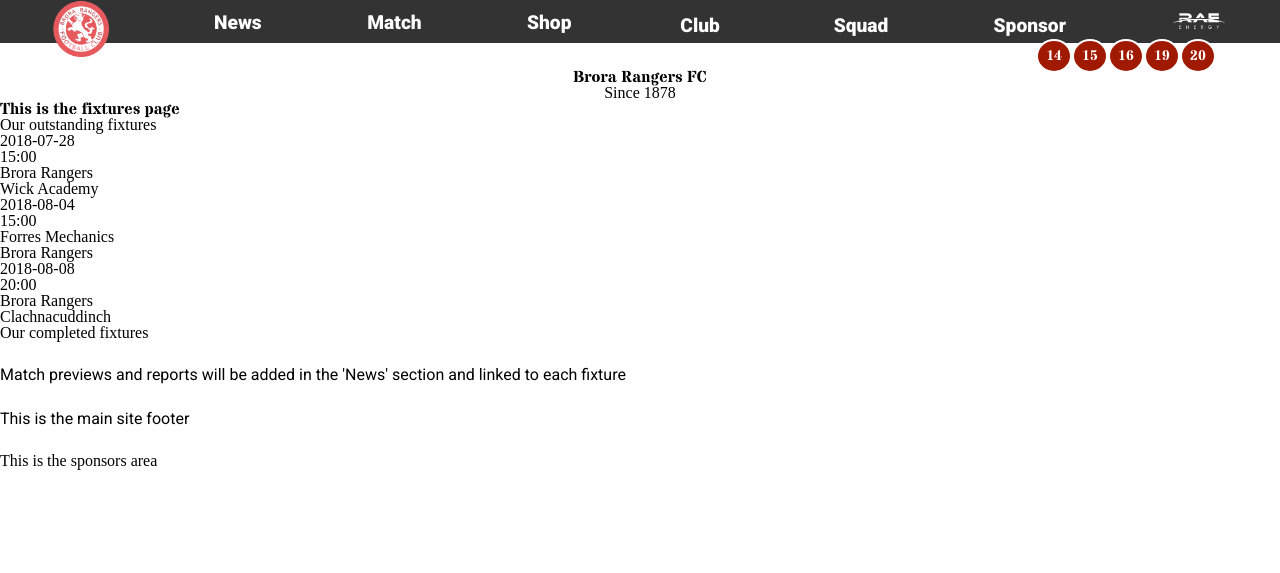
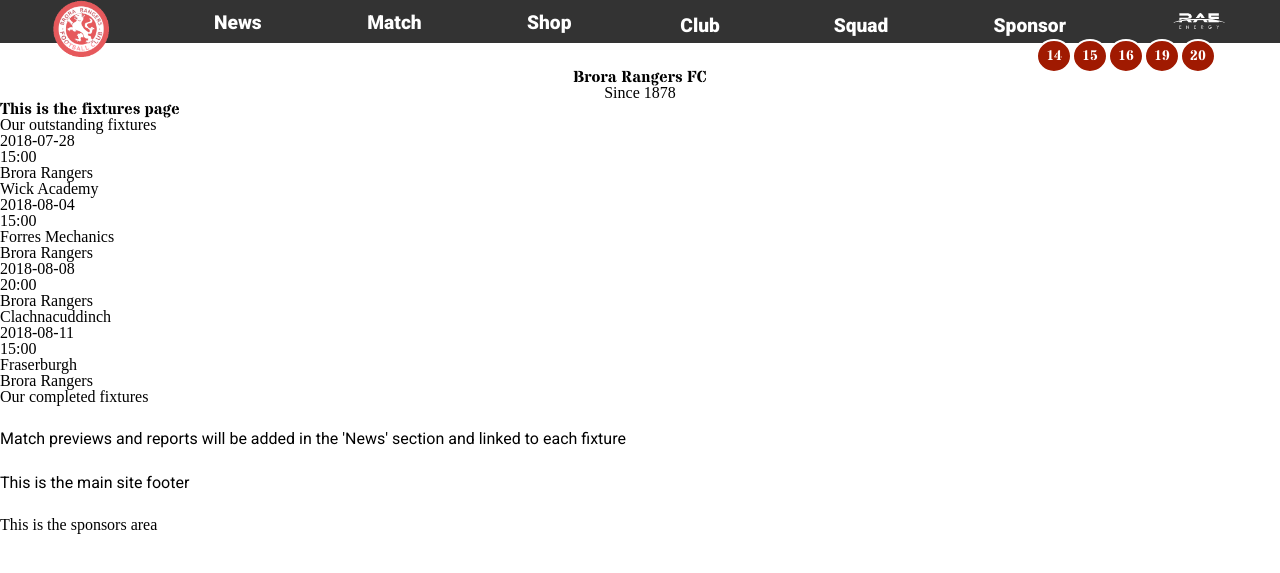
Before and after one commit to digitalbrora/club-website, a Jekyll site: the page built from fixtures.html, in a window 1280 px wide. Shown: the top 573 px of the page. Built offline with Jekyll 4.4.1, drawn with Linux system fonts in a browser that asks for light colours; a script that is not in the unit is left out.

Commit message:
Update Data “fixtures”

```diff
--- a/_data/fixtures.json
+++ b/_data/fixtures.json
@@ -19,6 +19,12 @@
       "hospitality": true,
       "home-team": "Brora Rangers",
       "away-team": "Clachnacuddinch"
+    },
+    {
+      "date": "2018-08-11",
+      "kickoff": "15:00",
+      "home-team": "Fraserburgh",
+      "away-team": "Brora Rangers"
     }
   ]
 }
```
